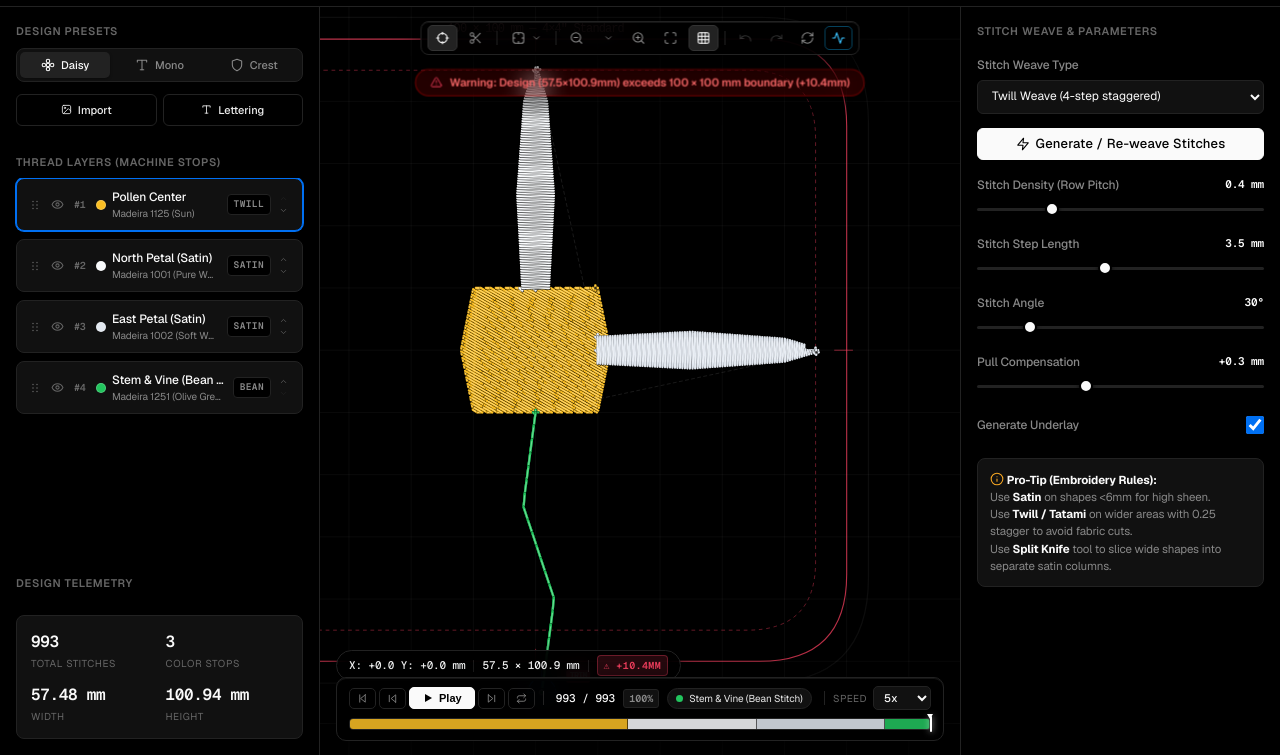
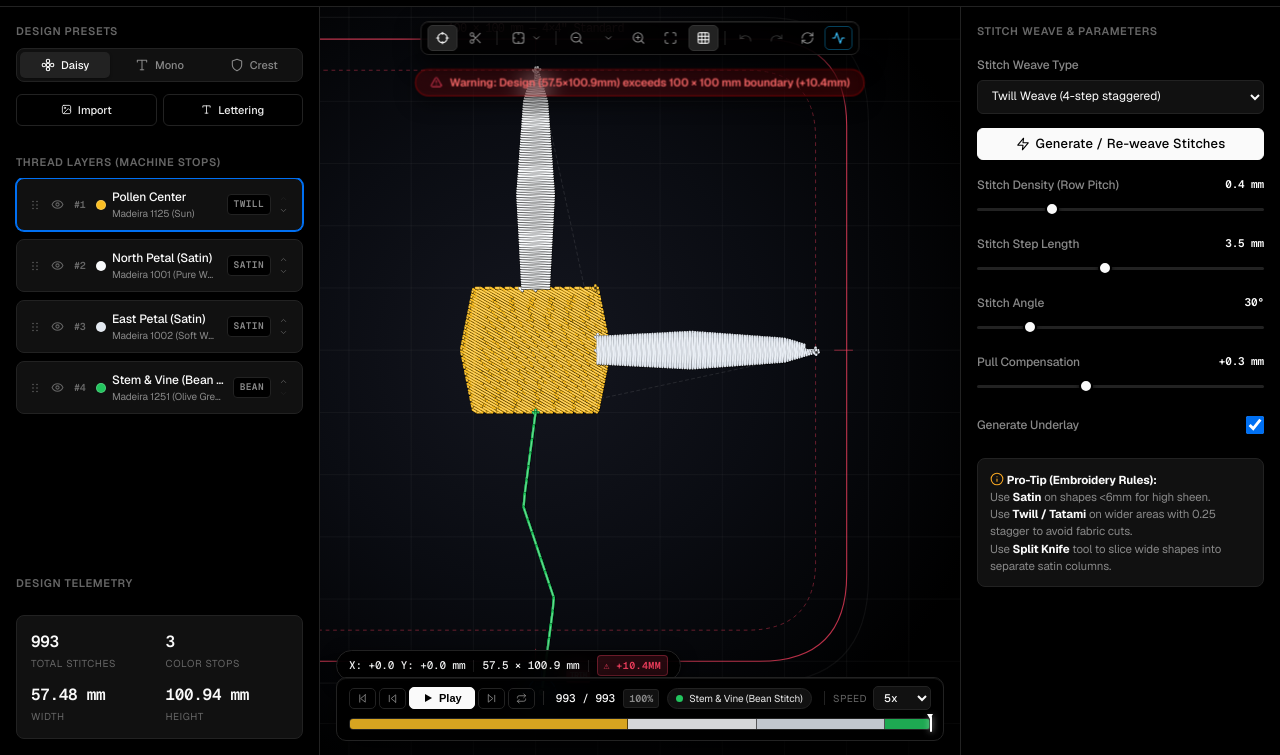
Before and after one commit to jagdishsethuraman/Artwork-to-Embroidery, a website with bundled scripts: page public/index.html in a window 1280 px wide. Shown: the part 45-800 px from the top of the page. Built offline with nearby package versions, Linux system fonts and the light colour scheme.

Commit message:
feat(canvas): implement Vercel Vignette dynamic origin-tracked void lighting

```diff
--- a/public/app.js
+++ b/public/app.js
@@ -680,8 +680,14 @@ function render() {
   ctx.save();
   ctx.clearRect(0, 0, canvas.width, canvas.height);
 
-  // Fabric Background (Subtle weave grid)
-  ctx.fillStyle = '#000000';
+  // Fabric Background (Vercel Vignette: Ambient overhead spotlight centered at hoop origin)
+  const gradRadius = Math.max(canvas.width, canvas.height) * 0.75;
+  const vignetteGrad = ctx.createRadialGradient(panX, panY, 0, panX, panY, gradRadius);
+  vignetteGrad.addColorStop(0, '#14161f');
+  vignetteGrad.addColorStop(0.42, '#0a0c12');
+  vignetteGrad.addColorStop(0.85, '#000000');
+  vignetteGrad.addColorStop(1, '#000000');
+  ctx.fillStyle = vignetteGrad;
   ctx.fillRect(0, 0, canvas.width, canvas.height);
 
   // Draw millimeter grid (10mm major / 1mm minor)
@@ -1148,7 +1154,7 @@ function drawMillimeterGrid() {
   }
 
   // Origin Crosshair
-  ctx.strokeStyle = 'rgba(14, 165, 233, 0.35)';
+  ctx.strokeStyle = 'rgba(0, 112, 243, 0.45)';
   ctx.lineWidth = 1;
   ctx.beginPath();
   ctx.moveTo(panX - 20, panY);
--- a/public/index.html
+++ b/public/index.html
@@ -483,7 +483,7 @@
        ------------------------------------------------------------- */
     .canvas-stage {
       position: relative;
-      background: var(--geist-background);
+      background: radial-gradient(circle at 50% 50%, #14161f 0%, #000000 85%);
       overflow: hidden;
       display: flex;
       align-items: center;
@@ -494,7 +494,7 @@
       width: 100%;
       height: 100%;
       display: block;
-      background: var(--geist-background);
+      background: transparent;
       cursor: crosshair;
     }
 
```
Also changed, not shown: docs/CHANGELOG.md.
